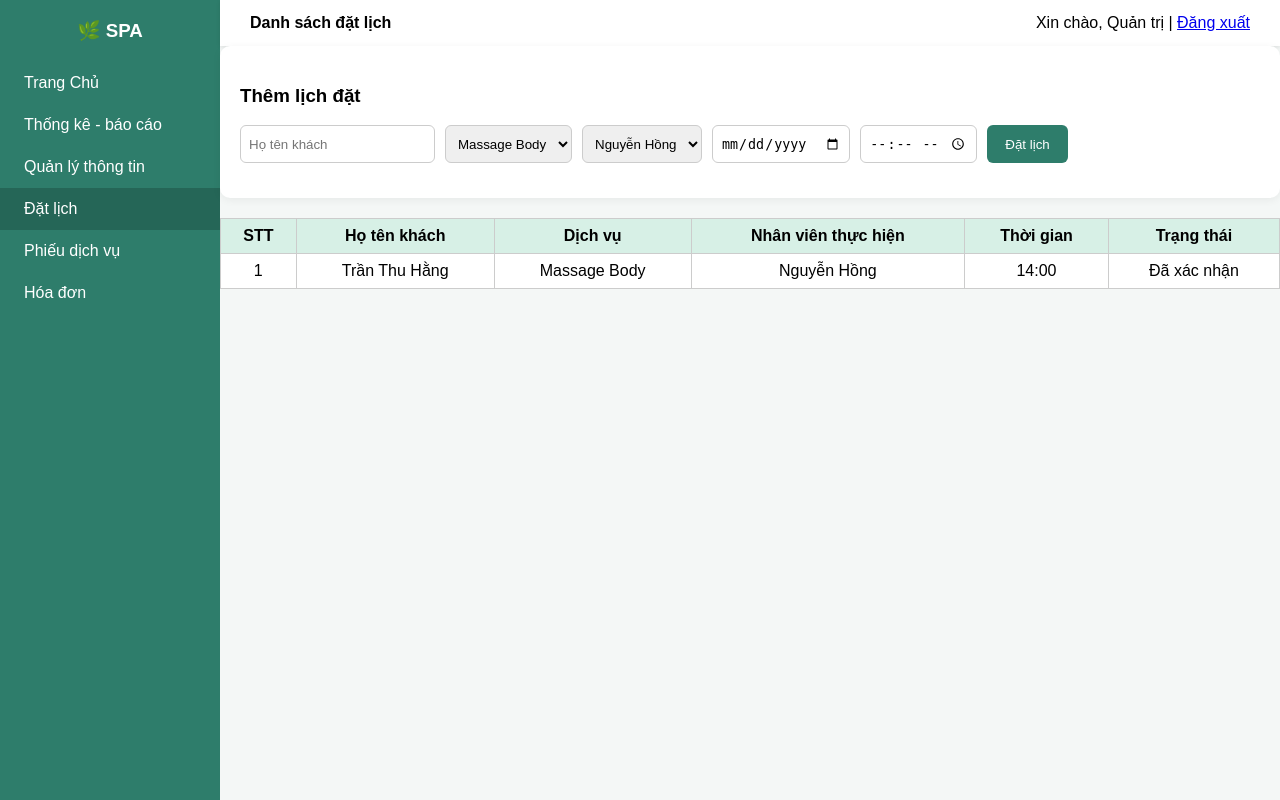
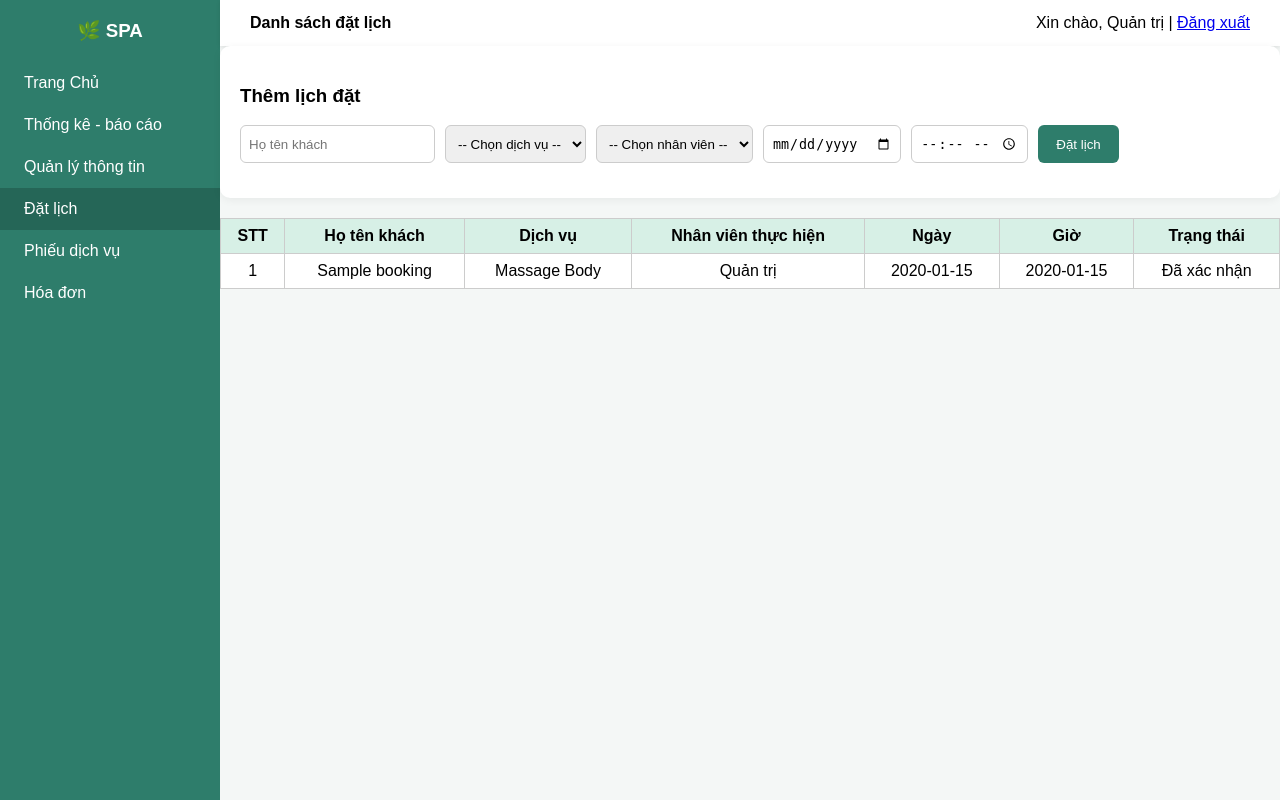
Before and after one commit to hong44638-crypto/SpaApp, a Flask app: page /bookings in a window 1280 px wide. Run offline with Flask 3, Linux system fonts and the light colour scheme; a user stored in the database is signed in; tables that the repository leaves empty hold one stand-in row (values such as "Sample post").

Commit message:
thay doi du 2 yeu cau

```diff
--- a/spaapp/main.py
+++ b/spaapp/main.py
@@ -81,9 +81,7 @@ def logout_my_user():
 def home():
     return render_template("index.html")
 
-
-MAX_PER_DAY = 5
-
+MAX_PER_DAY=5
 
 @app.route("/bookings")
 @login_required("letan", "admin")
@@ -108,12 +106,12 @@ def add_booking():
         flash("Vui lòng nhập đầy đủ thông tin!")
         return redirect(url_for("bookings"))
 
-    # Quy định 1: trùng giờ -> từ chối
+
     if Booking.query.filter_by(staff_id=staff_id, date=date, time=time).first():
         flash("Nhân viên đã có lịch vào giờ này, vui lòng chọn giờ khác!")
         return redirect(url_for("bookings"))
 
-    # Quy định 2: mỗi nhân viên tối đa 5 khách/ngày
+
     if Booking.query.filter_by(staff_id=staff_id, date=date).count() >= MAX_PER_DAY:
         flash(f"Nhân viên này đã đủ {MAX_PER_DAY} khách trong ngày!")
         return redirect(url_for("bookings"))
@@ -176,10 +174,49 @@ def settings():
 
 
 
-@app.route("/Guest_Booking")
-def GuestBooking():
-    return render_template("GuestBooking.html")
+@app.route("/GuestBooking")
+def guest_booking():
+    services = Service.query.all()
+    staff = User.query.filter_by(role="ktv").all()
+    return render_template("GuestBooking.html",
+                           services=services, staff=staff)
 
 
+@app.route("/GuestBooking/add", methods=["POST"])
+def guest_add_booking():
+    customer = request.form.get("customer_name", "").strip()
+    service_id = request.form.get("service_id")
+    staff_id = request.form.get("staff_id")
+    date = request.form.get("date")
+    time = request.form.get("time")
+
+    if not (customer and service_id and staff_id and date and time):
+        flash("Vui lòng nhập đầy đủ thông tin!")
+        return redirect(url_for("guest_booking"))
+
+    if Booking.query.filter_by(staff_id=staff_id, date=date, time=time).first():
+        flash("Nhân viên đã có lịch vào giờ này, vui lòng chọn giờ khác!")
+        return redirect(url_for("guest_booking"))
+
+    if Booking.query.filter_by(staff_id=staff_id, date=date).count() >= MAX_PER_DAY:
+        flash(f"Nhân viên này đã đủ {MAX_PER_DAY} khách trong ngày!")
+        return redirect(url_for("guest_booking"))
+
+    db.session.add(Booking(customer_name=customer, service_id=int(service_id),
+                           staff_id=int(staff_id), date=date, time=time,
+                           status="Chờ xác nhận"))
+    db.session.commit()
+    flash("Đặt lịch thành công! Spa sẽ liên hệ xác nhận với bạn.")
+    return redirect(url_for("guest_booking"))
+
+@app.route("/bookings/confirm/<int:booking_id>", methods=["POST"])
+@login_required("letan", "admin")
+def confirm_booking(booking_id):
+    b = Booking.query.get_or_404(booking_id)
+    if b.status == "Chờ xác nhận":
+        b.status = "Đã xác nhận"
+        db.session.commit()
+        flash(f"Đã xác nhận lịch của khách {b.customer_name}.")
+    return redirect(url_for("bookings"))
 if __name__ == '__main__':
     app.run(debug=True, port=9999)
--- a/spaapp/models.py
+++ b/spaapp/models.py
@@ -11,7 +11,7 @@ class User(db.Model, UserMixin):
     username = db.Column(db.String(50), unique=True, nullable=False)
     password_hash = db.Column(db.String(200), nullable=False)
     full_name = db.Column(db.String(100), nullable=False)
-    role = db.Column(db.String(20), nullable=False)   # letan / ktv / thungan / admin
+    role = db.Column(db.String(20), nullable=False)
 
 
 class Service(db.Model):
@@ -56,6 +56,7 @@ def seed_data():
         User(username="letan", full_name="Lê Tân", role="letan", password_hash=pw),
         User(username="thungan", full_name="Thu Ngân", role="thungan", password_hash=pw),
         User(username="hong", full_name="Nguyễn Hồng", role="ktv", password_hash=pw),
+        User(username="vinh",full_name="Đắc Vinh",role="ktv",password_hash=pw),
         Service(code="DV001", name="Massage Body", duration=60, price=400000),
         Service(code="DV002", name="Massage mặt", duration=45, price=300000),
     ])
--- a/spaapp/templates/bookings.html
+++ b/spaapp/templates/bookings.html
@@ -2,20 +2,68 @@
 {% block title %}Đặt lịch{% endblock %}
 {% block heading %}Danh sách đặt lịch{% endblock %}
 {% block content %}
+
+
+
+
 <div class="card">
     <h3>Thêm lịch đặt</h3>
-    <div class="form-row">
-        <input placeholder="Họ tên khách">
-        <select><option>Massage Body</option> <option>Massage face</option></select>
-        <select><option>Nguyễn Hồng</option><option> Đắc Vinh</option></select>
-        <input type="date">
-        <input type="time">
-        <button>Đặt lịch</button>
-    </div>
+    <form method="POST" action="{{ url_for('add_booking') }}" class="form-row">
+        <input type="text" name="customer_name" placeholder="Họ tên khách" required>
+
+        <select name="service_id" required>
+            <option value="">-- Chọn dịch vụ --</option>
+            {% for s in services %}
+            <option value="{{ s.id }}">{{ s.name }}</option>
+            {% endfor %}
+        </select>
+
+        <select name="staff_id" required>
+            <option value="">-- Chọn nhân viên --</option>
+            {% for st in staff %}
+            <option value="{{ st.id }}">{{ st.full_name or st.username }}</option>
+            {% endfor %}
+        </select>
+
+        <input type="date" name="date" required>
+        <input type="time" name="time" required>
+        <button type="submit">Đặt lịch</button>
+    </form>
 </div>
 
 <table>
-    <tr><th>STT</th><th>Họ tên khách</th><th>Dịch vụ</th><th>Nhân viên thực hiện</th><th>Thời gian</th><th>Trạng thái</th></tr>
-    <tr><td>1</td><td>Trần Thu Hằng</td><td>Massage Body</td><td>Nguyễn Hồng</td><td>14:00</td><td>Đã xác nhận</td></tr>
+    <tr>
+        <th>STT</th>
+        <th>Họ tên khách</th>
+        <th>Dịch vụ</th>
+        <th>Nhân viên thực hiện</th>
+        <th>Ngày</th>
+        <th>Giờ</th>
+        <th>Trạng thái</th>
+    </tr>
+    {% for b in items %}
+    <tr>
+        <td>{{ loop.index }}</td>
+        <td>{{ b.customer_name }}</td>
+        <td>{{ b.service.name }}</td>
+        <td>{{ b.staff.full_name or b.staff.username }}</td>
+        <td>{{ b.date }}</td>
+        <td>{{ b.time }}</td>
+        <td>
+    {% if b.status == "Chờ xác nhận" %}
+    <form method="POST" action="{{ url_for('confirm_booking', booking_id=b.id) }}" style="margin:0;">
+        <button type="submit" class="btn-confirm">Xác nhận</button>
+    </form>
+    {% else %}
+        <span class="badge-done">Đã xác nhận</span>
+            {% endif %}
+        </td>
+    </tr>
+    {% else %}
+    <tr>
+        <td colspan="7" style="text-align:center;">Chưa có lịch đặt nào.</td>
+    </tr>
+    {% endfor %}
 </table>
+
 {% endblock %}
--- a/spaapp/templates/index.html
+++ b/spaapp/templates/index.html
@@ -21,7 +21,7 @@
         </div>
     </div>
     <div style="text-align:center;">
-        <a href="/Guest_Booking"><button>Đặt lịch</button></a>
+        <a href="/GuestBooking"><button>Đặt lịch</button></a>
     </div>
 
 </div>
```
Also changed, not shown: spaapp/templates/GuestBooking.html (+25 -8 lines).
